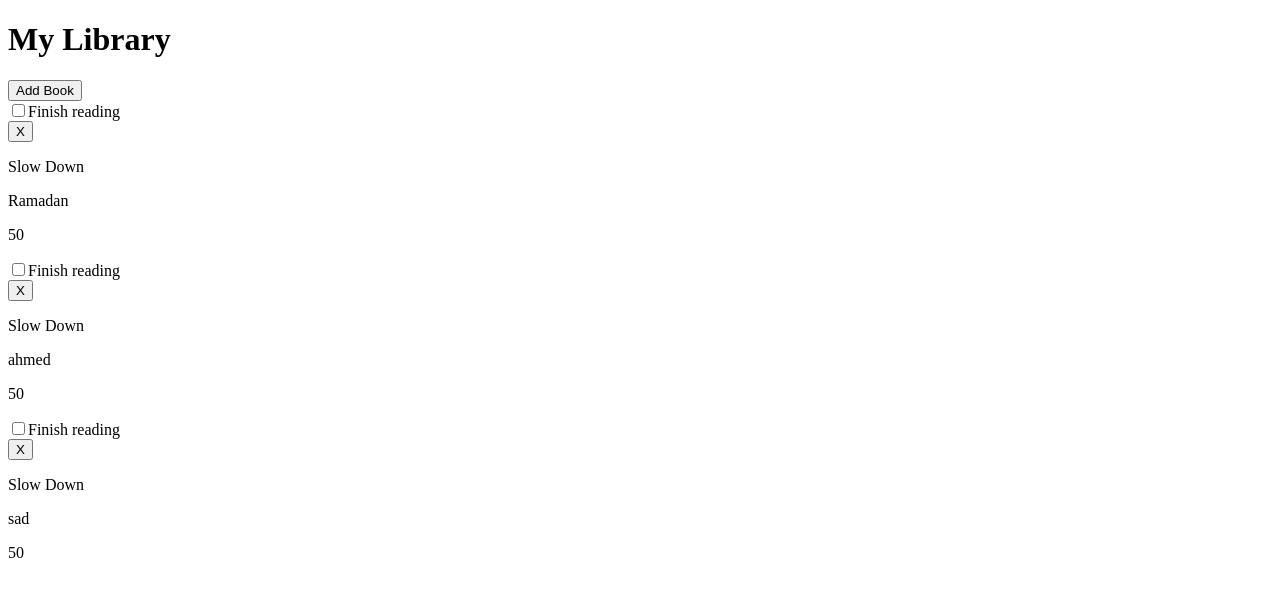
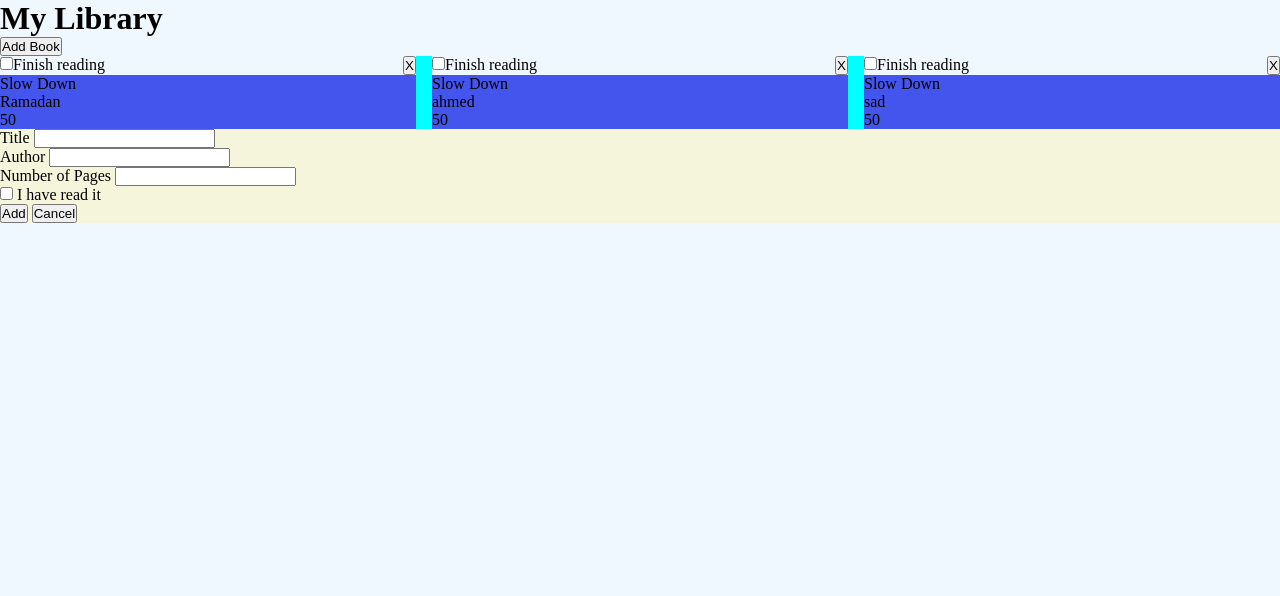
Before and after one commit to ramadanWasfi/Library, a plain HTML site: page index.html in a window 1280 px wide. Both pictures are taken after a click on the button "Add Book". Drawn offline with Linux system fonts and the light colour scheme.

Commit message:
fix form display

```diff
--- a/index.html
+++ b/index.html
@@ -18,7 +18,7 @@
         <button type="button" id="createBookBtn"> Add Book </button>
         <div class="library">
         </div>
-        <form id="bookForm">
+        <form id="bookForm" style="display:none;">
             <div class="form-control">
                 <label for="book-title">Title</label>
                 <input type="text" name="book-title" id="book-title" required>
--- a/script.js
+++ b/script.js
@@ -76,7 +76,6 @@ const clearLibaryDiv = () => {
     }
 }
 
-
 const displayBooks = () => {
     for (let i = 0; i < myLibrary.length; i++) {
         let bookCard = createBookCard(myLibrary[i]);
@@ -85,22 +84,6 @@ const displayBooks = () => {
     }
 }
 
-let book1 = new Book('Ramadan', 'Slow Down', 50);
-let book2 = new Book('ahmed', 'Slow Down', 50);
-let book3 = new Book('sad', 'Slow Down', 50);
-
-
-
-console.log(book1);
-
-addBookToLibrary(book1);
-addBookToLibrary(book2);
-addBookToLibrary(book3);
-
-displayBooks();
-console.log(myLibrary);
-
-
 createBookBtn.addEventListener('click', () => {
     if (bookForm.style.display === 'none') {
         bookForm.style.display = 'block';
@@ -108,7 +91,6 @@ createBookBtn.addEventListener('click', () => {
         bookForm.style.display = 'none';
     }
 })
-
 
 cancelBtn.addEventListener('click', () => {
     bookForm.style.display = 'none';
@@ -127,7 +109,6 @@ addBtn.addEventListener('click', () => {
     displayBooks();
 })
 
-
 const removeBookFromLibrary = (bookIndex) => {
     myLibrary.splice(bookIndex, 1);
 }
@@ -140,8 +121,6 @@ deleteBookBtns.forEach(btn => {
         removeBookFromLibrary(bookIndex);
     })
 })
-
-
 
 const readStateCheckboxes = document.querySelectorAll('.readState');
 console.log(readStateCheckboxes);
@@ -158,3 +137,14 @@ readStateCheckboxes.forEach(checkbox => {
         }
     })
 })
+
+
+let book1 = new Book('Ramadan', 'Slow Down', 50);
+let book2 = new Book('ahmed', 'Slow Down', 50);
+let book3 = new Book('sad', 'Slow Down', 50);
+
+addBookToLibrary(book1);
+addBookToLibrary(book2);
+addBookToLibrary(book3);
+
+displayBooks();
--- a/style.css
+++ b/style.css
@@ -0,0 +1,39 @@
+* {
+    padding: 0;
+    margin: 0;
+    box-sizing: border-box;
+}
+
+body {
+    background-color: aliceblue;
+    display: flex;
+    flex-direction: column;
+}
+
+.library {
+    background-color: aqua;
+    display: grid;
+    grid-template-columns: repeat(auto-fit,minmax(300px,1fr));
+    gap: 16px;
+}
+
+.book {
+    display: flex;
+    flex-direction: column;
+    background-color: #45e;
+}
+
+.cardHeader {
+    background-color: aliceblue;
+    display: flex;
+    justify-content: space-between;
+}
+
+#bookForm {
+    background-color: beige;
+    flex-direction: column;
+    justify-content: space-around;
+}
+
+input[type='text'], input[type='number'] {
+}
```
